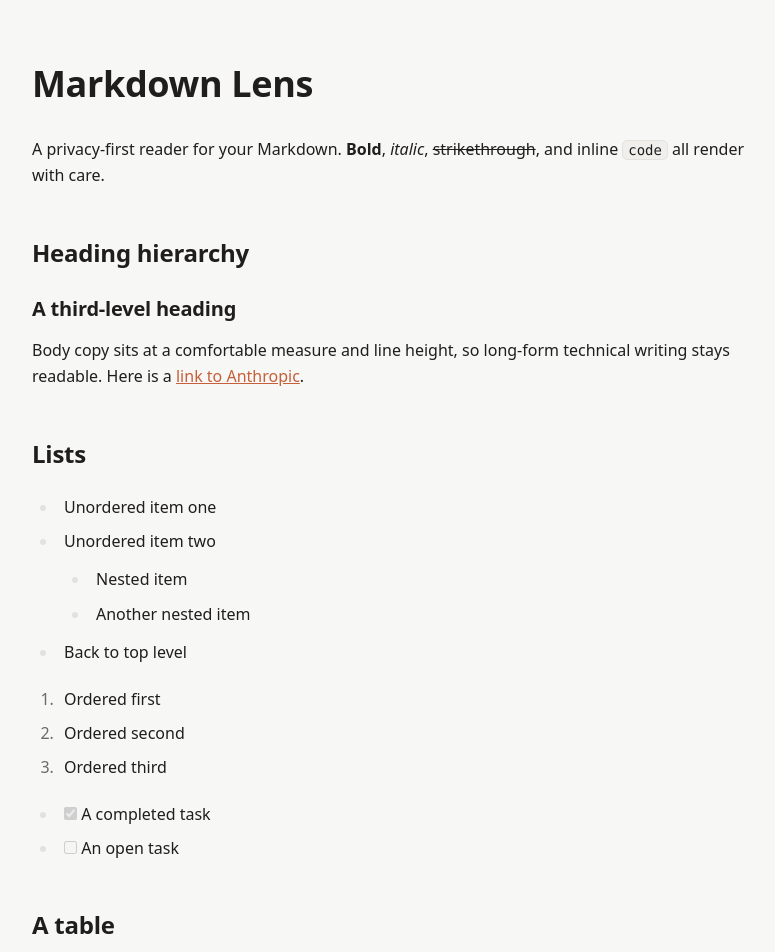
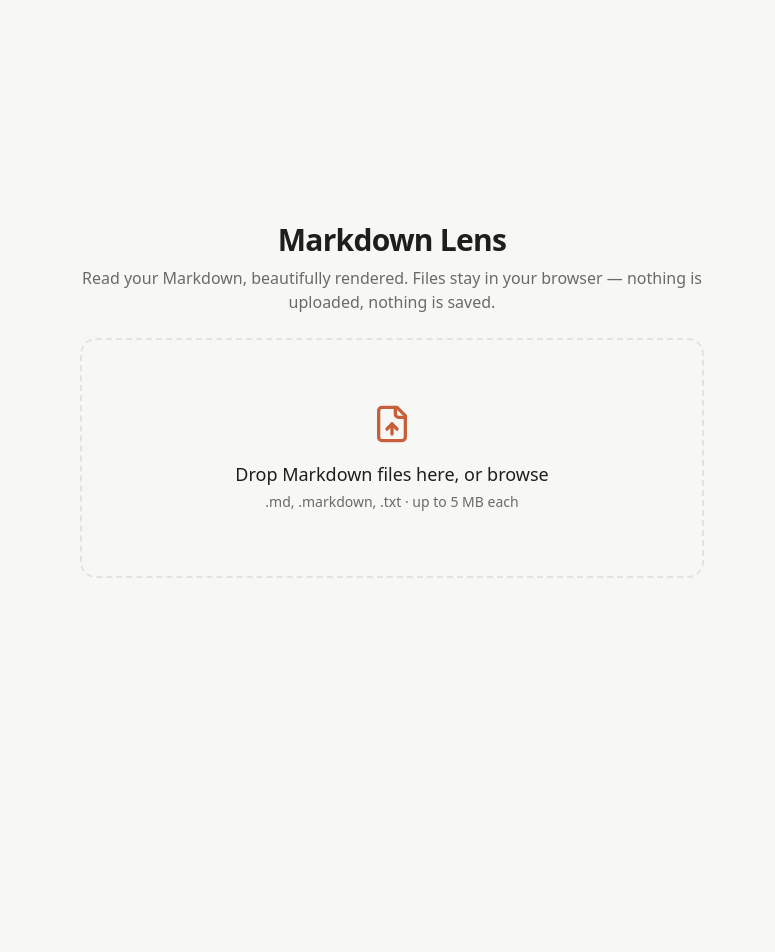
Before and after one commit to AbdullahButt2611/Markdown-Lens, a React (Vite) app: page / in a window 1280 px wide. Shown: the top 952 px of the page, without its empty margins (248-1023 px from the left). After the commit the page ends 800 px from the top, so only its background shows below. Built offline with nearby package versions, Linux system fonts and the light colour scheme.

Commit message:
refactor App component to manage file uploads and enhance UI with ReadingPane and UploadErrors

```diff
--- a/src/App.tsx
+++ b/src/App.tsx
@@ -1,61 +1,93 @@
-import { MarkdownRenderer } from './components/markdown/MarkdownRenderer'
-
-/**
- * Phase 1 harness: renders a hardcoded sample to prove the pipeline.
- * Phase 2 replaces this with real in-memory file uploads.
- */
-const SAMPLE = `# Markdown Lens
-
-A privacy-first reader for your Markdown. **Bold**, *italic*, ~~strikethrough~~,
-and inline \`code\` all render with care.
-
-## Heading hierarchy
-
-### A third-level heading
-
-Body copy sits at a comfortable measure and line height, so long-form technical
-writing stays readable. Here is a [link to Anthropic](https://www.anthropic.com).
-
-## Lists
-
-- Unordered item one
-- Unordered item two
-  - Nested item
-  - Another nested item
-- Back to top level
-
-1. Ordered first
-2. Ordered second
-3. Ordered third
-
-- [x] A completed task
-- [ ] An open task
-
-## A table
-
-| Feature      | Status | Notes                     |
-| ------------ | ------ | ------------------------- |
-| GFM tables   | Ready  | Scrolls when it overflows |
-| Blockquotes  | Ready  | Left border, muted text   |
-| Inline code  | Ready  | Tinted, no highlighting   |
-
-## Blockquote
-
-> The in-memory, no-backend guarantee is the product.
-> There is nothing to save, so nothing can leak.
-
----
-
-That horizontal rule marks the end of the sample.
-`
+import { useCallback, useState } from 'react'
+import type { MarkdownFile } from './types/markdown'
+import { useFileUpload } from './hooks/useFileUpload'
+import { appendFiles } from './lib/file'
+import { createId } from './lib/ids'
+import { EmptyState } from './components/ui/EmptyState'
+import { Sidebar } from './components/layout/Sidebar'
+import { ReadingPane } from './components/layout/ReadingPane'
+import { UploadErrors } from './components/upload/UploadErrors'
 
 function App() {
+  // Minimal state, lifted to the lowest common owner: the files and which is
+  // active. Nothing is persisted — a refresh clears everything by design.
+  const [files, setFiles] = useState<MarkdownFile[]>([])
+  const [activeId, setActiveId] = useState<string | null>(null)
+  const { errors, dismissError, readFiles } = useFileUpload()
+
+  const handleFiles = useCallback(
+    async (input: File[]) => {
+      const parsed = await readFiles(input)
+      if (parsed.length === 0) return
+
+      const withIds: MarkdownFile[] = parsed.map((p) => ({
+        id: createId(),
+        name: p.name,
+        content: p.content,
+      }))
+
+      setFiles((prev) => appendFiles(prev, withIds))
+      // Focus the first newly added file only if nothing is active yet.
+      const [first] = withIds
+      setActiveId((current) => current ?? first?.id ?? null)
+    },
+    [readFiles],
+  )
+
+  const handleRemove = useCallback(
+    (id: string) => {
+      const index = files.findIndex((f) => f.id === id)
+      const next = files.filter((f) => f.id !== id)
+      setFiles(next)
+
+      if (activeId === id) {
+        const neighbor = next[Math.min(index, next.length - 1)]
+        setActiveId(neighbor ? neighbor.id : null)
+      }
+    },
+    [files, activeId],
+  )
+
+  const activeFile = files.find((f) => f.id === activeId) ?? null
+
+  if (files.length === 0) {
+    return (
+      <main className="min-h-screen bg-[color:var(--color-bg)] text-[color:var(--color-fg)]">
+        <EmptyState
+          onFiles={handleFiles}
+          errors={errors}
+          onDismissError={dismissError}
+        />
+      </main>
+    )
+  }
+
   return (
-    <main className="min-h-screen bg-[color:var(--color-bg)] text-[color:var(--color-fg)]">
-      <div className="mx-auto max-w-3xl px-6 py-16">
-        <MarkdownRenderer content={SAMPLE} />
-      </div>
-    </main>
+    <div className="flex min-h-screen bg-[color:var(--color-bg)] text-[color:var(--color-fg)]">
+      <Sidebar
+        files={files}
+        activeId={activeId}
+        onSelect={setActiveId}
+        onRemove={handleRemove}
+        onFiles={handleFiles}
+      />
+      <main className="relative flex-1">
+        {errors.length > 0 && (
+          <UploadErrors
+            errors={errors}
+            onDismiss={dismissError}
+            className="absolute right-4 top-4 z-10 max-w-sm"
+          />
+        )}
+        {activeFile ? (
+          <ReadingPane file={activeFile} />
+        ) : (
+          <div className="flex h-screen items-center justify-center text-[color:var(--color-fg-muted)]">
+            Select a file to read.
+          </div>
+        )}
+      </main>
+    </div>
   )
 }
 
```
